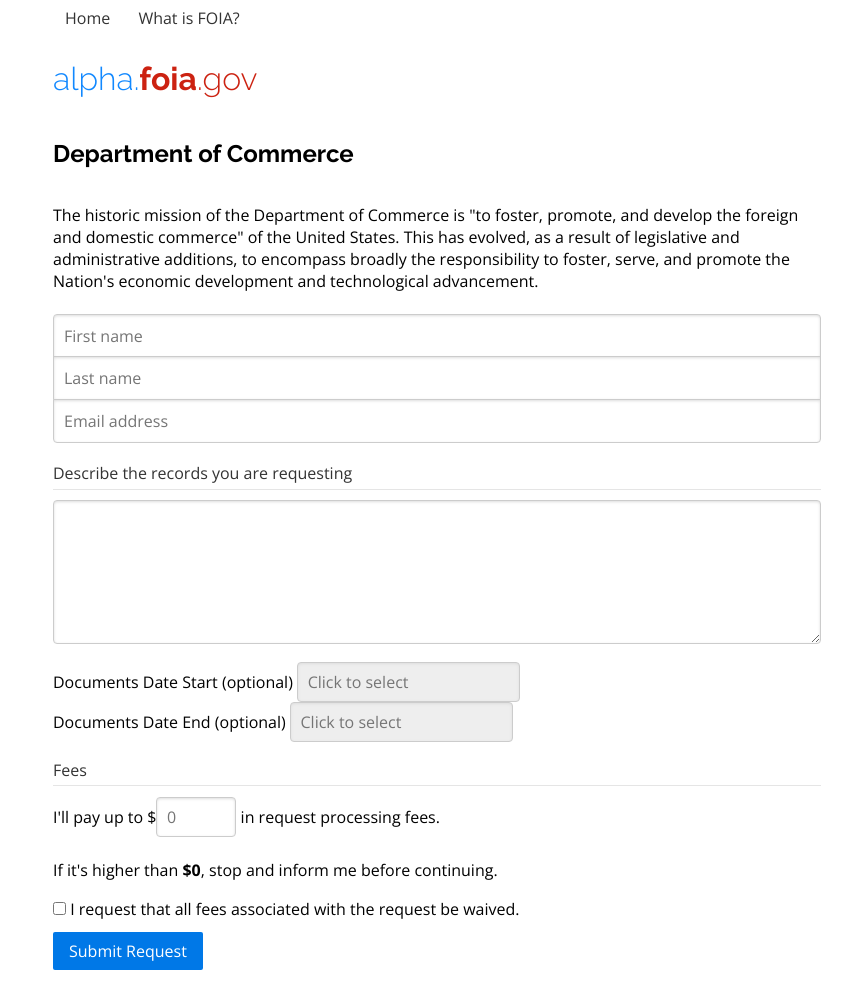
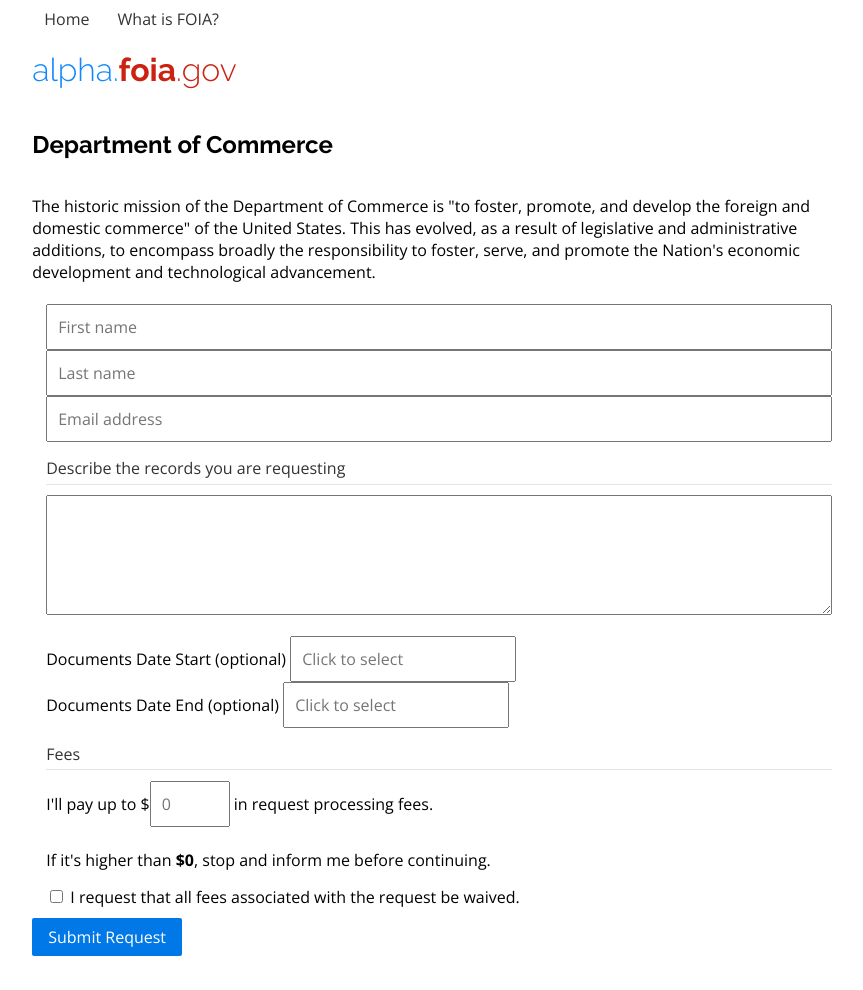
Before and after one commit to 18F/2015-foia-hub, a Django app: page /request/department-of-commerce/ in a window 1280 px wide. Shown: the whole page, without its empty margins (203-1066 px from the left). After the commit the page ends 956 px from the top, so only its background shows below. Run offline with Django 3.2, Linux system fonts and the light colour scheme; data comes from the database, SQL or seed files in the repository; data that the repository does not hold is empty; parts of the project's set-up code (start-up, migrations or seed data) failed here and were passed over.

Commit message:
Sass, bourbon, etc.

```diff
--- a/foia_hub/static/css/main.css
+++ b/foia_hub/static/css/main.css
@@ -1,93 +1,184 @@
-body { padding-bottom: 20px; }
-html, button, input, select, textarea,
-.pure-g [class *= "pure-u"] { font-family: 'Open Sans', sans-serif; }
-h1,h2,h3,h4,h5,h6 { font-family: 'Raleway', sans-serif; }
-a { color: #18f; text-decoration: none;}
-p a:hover { text-decoration: underline; }
-.pure-menu a, .pure-menu .pure-menu-can-have-children>li:after { color: #333; }
-.pure-menu li a { padding: 5px 12px; }
+* {
+  -webkit-box-sizing: border-box;
+  -moz-box-sizing: border-box;
+  box-sizing: border-box; }
 
-#logo { font-weight:200; color: #18f; }
-#logo em { color: #cc2211; font-style: normal;}
-
-input.search, input.agency { width: 100% }
-textarea.request { height: 9em; }
-textarea.fee-waiver-justification  { height: 4em; }
-.pure-form input.upto[type=text] { width: 80px; display: inline;}
-span.fee-amount { font-weight: bold; }
-
-label.fee-waiver {display: inline;}
-
-.pure-menu a {border-bottom: 0.3em solid #fff;}
-.pure-menu .pure-menu-selected a { border-bottom: 0.3em solid #333;}
-.pure-menu li a:hover {background: none; color: #777; border-bottom: 0.3em solid #777;}
-.pure-menu li a:focus {background: #cc2211; color:#fff; }
-
-.content {
+body {
+  max-width: 68em;
   margin-left: auto;
   margin-right: auto;
-  padding-left: 1em;
-  padding-right: 1em;
-  max-width: 768px;
-}
+  padding-bottom: 20px; }
+  body:after {
+    content: "";
+    display: table;
+    clear: both; }
+
+nav {
+  margin-left: 12.79471%;
+  float: left;
+  display: block;
+  margin-right: 2.35765%;
+  width: 74.41059%; }
+  nav:last-child {
+    margin-right: 0; }
+  nav ul {
+    margin: 0;
+    padding: 0; }
+  nav li {
+    display: inline-block; }
+  nav a {
+    color: #333;
+    padding: 5px 12px; }
+  nav a:hover {
+    background: none;
+    color: #777;
+    border-bottom: 0.3em solid #777; }
+  nav a:focus {
+    background: #cc2211;
+    color: #fff; }
+
+#main {
+  margin-left: 12.79471%;
+  float: left;
+  display: block;
+  margin-right: 2.35765%;
+  width: 74.41059%; }
+  #main:last-child {
+    margin-right: 0; }
+  #main header, #main > div, #main > section {
+    float: left;
+    display: block;
+    margin-right: 2.35765%;
+    width: 100%; }
+    #main header:last-child, #main > div:last-child, #main > section:last-child {
+      margin-right: 0; }
+  #main #logo {
+    font-weight: 200;
+    color: #18f; }
+    #main #logo em {
+      color: #cc2211;
+      font-style: normal; }
+
+form.request input.upto[type=text] {
+  width: 80px;
+  display: inline; }
+form.request fieldset {
+  float: left;
+  display: block;
+  margin-right: 2.35765%;
+  width: 100%;
+  border: 0; }
+  form.request fieldset:last-child {
+    margin-right: 0; }
+  form.request fieldset input {
+    font-size: 100%;
+    padding: 10px; }
+  form.request fieldset legend {
+    display: block;
+    width: 100%;
+    padding: .3em 0;
+    margin-bottom: .3em;
+    color: #333;
+    border-bottom: 1px solid #e5e5e5; }
+form.request #name-email input {
+  float: left;
+  display: block;
+  margin-right: 2.35765%;
+  width: 100%;
+  margin: 0; }
+  form.request #name-email input:last-child {
+    margin-right: 0; }
+form.request textarea.request {
+  height: 9em;
+  width: 100%; }
+form.request textarea.fee-waiver-justification {
+  height: 4em; }
+form.request span.fee-amount {
+  font-weight: bold; }
+form.request label.fee-waiver {
+  display: inline; }
+form.request input[type=submit] {
+  font-size: 100%;
+  padding: .5em 1em;
+  color: #fff;
+  border: 0;
+  background-color: #0078e7;
+  border-radius: 2px; }
+
+html, button, input, select, textarea {
+  font-family: 'Open Sans', sans-serif; }
+
+h1, h2, h3, h4, h5, h6 {
+  font-family: 'Raleway', sans-serif; }
+
+a {
+  color: #18f;
+  text-decoration: none; }
+
+p a:hover {
+  text-decoration: underline; }
+
+input.search, input.agency {
+  width: 100%; }
+
+.pure-menu .pure-menu-selected a {
+  border-bottom: 0.3em solid #333; }
 
 /* todo: error/success states still need styling */
-
 /* error message next to submit button */
 div.request.error {
-  display: none; padding: 10px 0;
-  font-weight: bold; color: #f00;
-}
+  display: none;
+  padding: 10px 0;
+  font-weight: bold;
+  color: #f00; }
 
+#tracking-number {
+  font-weight: bold; }
 
-#tracking-number {font-weight: bold;}
-#requester-email {font-weight: bold;}
-#fee-waiver-justification {display: none; margin: 10px 0;}
+#requester-email {
+  font-weight: bold; }
 
+#fee-waiver-justification {
+  display: none;
+  margin: 10px 0; }
 
 /* agency autocomplete */
-.twitter-typeahead {width: 100%;}
+.twitter-typeahead {
+  width: 100%; }
+
 .scrollable-dropdown-menu .tt-dropdown-menu {
   max-height: 300px;
   overflow-y: auto;
   width: 100%;
-  margin-bottom: 100px;
-}
-
-
+  margin-bottom: 100px; }
 
 .typeahead,
 .tt-query,
 .tt-hint {
   width: 396px;
-  height: 30px;
+  height: 50px;
   padding: 8px 12px;
   font-size: 24px;
   line-height: 30px;
   border: 2px solid #ccc;
   -webkit-border-radius: 8px;
-     -moz-border-radius: 8px;
-          border-radius: 8px;
-  outline: none;
-}
+  -moz-border-radius: 8px;
+  border-radius: 8px;
+  outline: none; }
 
 .typeahead {
-  background-color: #fff;
-}
+  background-color: #fff; }
 
 .typeahead:focus {
-  border: 2px solid #0097cf;
-}
+  border: 2px solid #0097cf; }
 
 .tt-query {
   -webkit-box-shadow: inset 0 1px 1px rgba(0, 0, 0, 0.075);
-     -moz-box-shadow: inset 0 1px 1px rgba(0, 0, 0, 0.075);
-          box-shadow: inset 0 1px 1px rgba(0, 0, 0, 0.075);
-}
+  -moz-box-shadow: inset 0 1px 1px rgba(0, 0, 0, 0.075);
+  box-shadow: inset 0 1px 1px rgba(0, 0, 0, 0.075); }
 
 .tt-hint {
-  color: #999;
-}
+  color: #999; }
 
 .tt-dropdown-menu {
   width: 422px;
@@ -97,25 +188,23 @@ div.request.error {
   border: 1px solid #ccc;
   border: 1px solid rgba(0, 0, 0, 0.2);
   -webkit-border-radius: 8px;
-     -moz-border-radius: 8px;
-          border-radius: 8px;
-  -webkit-box-shadow: 0 5px 10px rgba(0,0,0,.2);
-     -moz-box-shadow: 0 5px 10px rgba(0,0,0,.2);
-          box-shadow: 0 5px 10px rgba(0,0,0,.2);
-}
+  -moz-border-radius: 8px;
+  border-radius: 8px;
+  -webkit-box-shadow: 0 5px 10px rgba(0, 0, 0, 0.2);
+  -moz-box-shadow: 0 5px 10px rgba(0, 0, 0, 0.2);
+  box-shadow: 0 5px 10px rgba(0, 0, 0, 0.2); }
 
 .tt-suggestion {
   padding: 8px 20px;
   font-size: 18px;
-  line-height: 24px;
-}
+  line-height: 24px; }
 
 .tt-suggestion.tt-cursor {
   color: #fff;
-  background-color: #0097cf;
-}
+  background-color: #0097cf; }
 
 .tt-suggestion p,
 .tt-suggestion h5 {
-  margin: 0;
-}
+  margin: 0; }
+
+/*# sourceMappingURL=main.css.map */
--- /dev/null
+++ b/foia_hub/static/sass/main.scss
@@ -0,0 +1,192 @@
+@import "bourbon/bourbon";
+@import "neat/neat";
+
+body {
+  @include outer-container();
+  padding-bottom: 20px;
+}
+
+nav {
+  @include shift(1.5);
+  @include span-columns(9);
+
+  ul {
+    margin: 0;
+    padding: 0;
+  }
+
+  li {
+    display: inline-block;
+  }
+
+  a {
+    color: #333;
+    padding: 5px 12px;
+  }
+  a:hover {
+    background: none;
+    color: #777;
+    border-bottom: 0.3em solid #777;
+  }
+  a:focus {
+    background: #cc2211;
+    color:#fff;
+  }
+}
+
+#main {
+  @include shift(1.5);
+  @include span-columns(9);
+
+  header, & > div, & > section {
+    @include span-columns(12);
+  }
+
+  #logo {
+    font-weight:200;
+    color: #18f;
+    em { color: #cc2211; font-style: normal;}
+  }
+}
+
+form.request {
+  input.upto[type=text] { width: 80px; display: inline;}
+  fieldset {
+    @include span-columns(12);
+    border: 0;
+
+    input {
+      font-size: 100%;
+      padding: 10px;
+    }
+
+    legend {
+      display: block;
+      width: 100%;
+      padding: .3em 0;
+      margin-bottom: .3em;
+      color: #333;
+      border-bottom: 1px solid #e5e5e5;
+    }
+  }
+  #name-email input {
+    @include span-columns(12);
+    margin: 0;
+  }
+  textarea.request { height: 9em; width: 100%;}
+  textarea.fee-waiver-justification  { height: 4em; }
+  span.fee-amount { font-weight: bold; }
+
+  label.fee-waiver {display: inline;}
+
+  input[type=submit] {
+    font-size: 100%;
+    padding: .5em 1em;
+    color: #fff;
+    border: 0;
+    background-color: #0078e7;
+    border-radius: 2px;
+  }
+}
+
+html, button, input, select, textarea {
+  font-family: 'Open Sans', sans-serif;
+}
+h1,h2,h3,h4,h5,h6 { font-family: 'Raleway', sans-serif; }
+a { color: #18f; text-decoration: none;}
+p a:hover { text-decoration: underline; }
+
+
+input.search, input.agency { width: 100% }
+
+.pure-menu .pure-menu-selected a { border-bottom: 0.3em solid #333;}
+
+
+/* todo: error/success states still need styling */
+
+/* error message next to submit button */
+div.request.error {
+  display: none; padding: 10px 0;
+  font-weight: bold; color: #f00;
+}
+
+
+#tracking-number {font-weight: bold;}
+#requester-email {font-weight: bold;}
+#fee-waiver-justification {display: none; margin: 10px 0;}
+
+
+/* agency autocomplete */
+.twitter-typeahead {width: 100%;}
+.scrollable-dropdown-menu .tt-dropdown-menu {
+  max-height: 300px;
+  overflow-y: auto;
+  width: 100%;
+  margin-bottom: 100px;
+}
+
+
+
+.typeahead,
+.tt-query,
+.tt-hint {
+  width: 396px;
+  height: 50px;
+  padding: 8px 12px;
+  font-size: 24px;
+  line-height: 30px;
+  border: 2px solid #ccc;
+  -webkit-border-radius: 8px;
+     -moz-border-radius: 8px;
+          border-radius: 8px;
+  outline: none;
+}
+
+.typeahead {
+  background-color: #fff;
+}
+
+.typeahead:focus {
+  border: 2px solid #0097cf;
+}
+
+.tt-query {
+  -webkit-box-shadow: inset 0 1px 1px rgba(0, 0, 0, 0.075);
+     -moz-box-shadow: inset 0 1px 1px rgba(0, 0, 0, 0.075);
+          box-shadow: inset 0 1px 1px rgba(0, 0, 0, 0.075);
+}
+
+.tt-hint {
+  color: #999;
+}
+
+.tt-dropdown-menu {
+  width: 422px;
+  margin-top: 12px;
+  padding: 8px 0;
+  background-color: #fff;
+  border: 1px solid #ccc;
+  border: 1px solid rgba(0, 0, 0, 0.2);
+  -webkit-border-radius: 8px;
+     -moz-border-radius: 8px;
+          border-radius: 8px;
+  -webkit-box-shadow: 0 5px 10px rgba(0,0,0,.2);
+     -moz-box-shadow: 0 5px 10px rgba(0,0,0,.2);
+          box-shadow: 0 5px 10px rgba(0,0,0,.2);
+}
+
+.tt-suggestion {
+  padding: 8px 20px;
+  font-size: 18px;
+  line-height: 24px;
+}
+
+.tt-suggestion.tt-cursor {
+  color: #fff;
+  background-color: #0097cf;
+}
+
+.tt-suggestion p,
+.tt-suggestion h5 {
+  margin: 0;
+}
--- a/foia_hub/templates/base.html
+++ b/foia_hub/templates/base.html
@@ -12,15 +12,13 @@
 {% include "includes/nav.html" %}
 
 <div id="main">
-  <div class="content pure-g">
-    <header class="pure-u-1">
+  <header>
     <h1 id="logo">
       <a href="/">
         alpha.<em><strong>foia</strong>.gov</span></em>
       </a>
     </h1>
   </header>
-  </div>
 
   {% block body %}Body.{% endblock %}
 </div>
--- a/foia_hub/templates/includes/head.html
+++ b/foia_hub/templates/includes/head.html
@@ -2,7 +2,6 @@
 <meta charset='utf-8'>
 <meta name="viewport" content="width=device-width, initial-scale=1">
 
-<link rel="stylesheet" href="/static/css/pure-min-0.5.0.css" />
 <!-- TODO: cache-bust -->
 <link rel="stylesheet" href="/static/css/main.css" />
 <link href='https://fonts.googleapis.com/css?family=Open+Sans:400italic,400,700,300|Raleway:400,300,700,600' rel='stylesheet' />
--- a/foia_hub/templates/includes/nav.html
+++ b/foia_hub/templates/includes/nav.html
@@ -1,4 +1,4 @@
-<nav class="content pure-menu pure-menu-open pure-menu-horizontal">
+<nav>
   <ul>
     <li><a href="/">Home</a></li>
     <li><a href="/learn/">What is FOIA?</a></li>
--- a/foia_hub/templates/request/form.html
+++ b/foia_hub/templates/request/form.html
@@ -1,36 +1,35 @@
 {% extends "base.html" %}
 
 {% block body %}
-<div class="content pure-g">
 
-<header class="pure-u-1">
+<header>
   <h2>{{ agency.name }}</h2>
 </header>
 
-<section class="request agency pure-u-1">
+<section class="request agency">
   <p>
     {{ agency.description }}
   </p>
 </section>
 
 
-<section class="request form pure-u-1">
+<section class="request form">
 
-  <form class="request pure-form" method="get" action="#">
+  <form class="request" method="get" action="#">
     <input type="hidden" class="agency_agency" name="agency" value="{{ agency.slug }}" />
     <input type="hidden" class="agency_office" name="office" value="{{ office.slug }}" />
     <input type="hidden" class="agency_name" name="agency_name" value="{{ agency.name }}" />
 
 
-    <fieldset class="pure-group">
-      <input type="text" placeholder="First name" name="first_name" class="first_name pure-u-1" />
-      <input type="text" placeholder="Last name" name="last_name" class="last_name pure-u-1" />
-      <input type="email" placeholder="Email address" name="email" class="email pure-u-1" />
+    <fieldset id="name-email">
+      <input type="text" placeholder="First name" name="first_name" class="first_name" />
+      <input type="text" placeholder="Last name" name="last_name" class="last_name" />
+      <input type="email" placeholder="Email address" name="email" class="email" />
     </fieldset>
 
     <fieldset>
       <legend>Describe the records you are requesting</legend>
-      <textarea class="request body pure-u-1" class="body" name="body"></textarea>
+      <textarea class="request body" class="body" name="body"></textarea>
     </fieldset>
 
     <fieldset>
@@ -61,7 +60,7 @@
         </label>
       </div>
 
-      <textarea id="fee-waiver-justification" class="pure-u-1" placeholder="Fee waiver justification (required)"></textarea>
+      <textarea id="fee-waiver-justification" placeholder="Fee waiver justification (required)"></textarea>
     </fieldset>
 
 
@@ -69,13 +68,11 @@
       There was an error submitting your request. Please fill out all the required fields above, and try again.
     </div>
 
-    <input type="submit" class="pure-button pure-button-primary" value="Submit Request" />
+    <input type="submit" value="Submit Request" />
   </form>
 
 </section>
 
-</div>
-
 <script src="/static/js/requests/form.js"></script>
 
 {% endblock %}
--- a/foia_hub/templates/request/index.html
+++ b/foia_hub/templates/request/index.html
@@ -1,9 +1,7 @@
 {% extends "base.html" %}
 
 {% block body %}
-<div class="content pure-g">
-
-<section class="agency pure-u-1">
+<section>
   <h2>
     What agency are you submitting a request to?
   </h2>
@@ -19,8 +17,6 @@
   </form>
 </section>
 
-</div>
-
 <script src="/static/js/typeahead.bundle.js"></script>
 <script src="/static/js/handlebars-v1.2.0.js"></script>
 <script src="/static/js/requests/index.js"></script>
```
Also changed, not shown: README.md, foia_hub/static/css/pure-min-0.5.0.css (deleted), 2 other files. Lines whose indentation alone changed are shown as unchanged.
